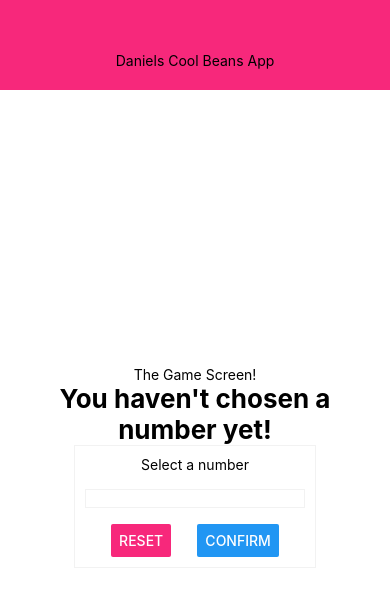
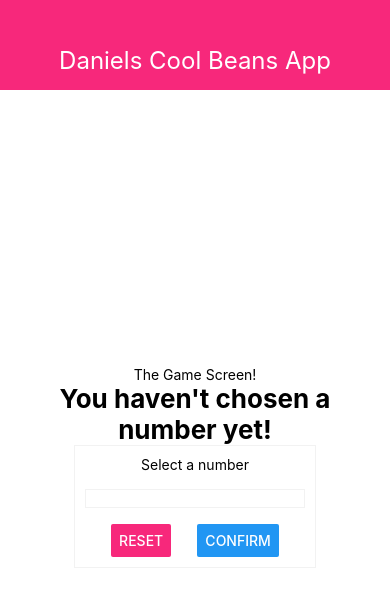
Before and after one commit to danielc92/react-native-sandbox, a React Native app: screen / in a window 390 px wide. Shown: the top 606 px of the page. Built offline with nearby package versions, Linux system fonts and the light colour scheme.

Commit message:
Added reset Handler

```diff
--- a/components/Header.js
+++ b/components/Header.js
@@ -3,20 +3,24 @@ import { View, Text, StyleSheet } from 'react-native';
 
 const Header = props => {
     return (
-        <View style={styles.header}>
-            <Text>{props.title}</Text>
+        <View style={styles.headerContainer}>
+            <Text style={styles.headerText}>{props.title}</Text>
         </View>
     )
 }
 
 const styles = StyleSheet.create({
-    header: {
+    headerContainer: {
         width: '100%',
         height: 90,
         paddingTop: 30,
         backgroundColor: '#f7287b',
         alignItems: 'center',
-        justifyContent: 'center'
+        justifyContent: 'center',
+    },
+    headerText: {
+        fontSize: 24,
+        color: '#fff',
     }
 })
 
--- a/screens/StartGame.js
+++ b/screens/StartGame.js
@@ -1,5 +1,5 @@
 import React, { useState } from 'react';
-import { View, StyleSheet, Button, Text, TextInput } from 'react-native';
+import { View, StyleSheet, Button, Alert, Text, TextInput } from 'react-native';
 
 const StartGameScreen = props => {
 
@@ -15,6 +15,12 @@ const StartGameScreen = props => {
         if (parsedNumber !== NaN) {
             setNumber(parsedNumber);
         }
+        Alert.alert('Success', 'number has been set!')
+    }
+
+    const handleResetNumber = () => {
+        setNumber(null);
+        Alert.alert('Success', 'number has been reset!')
     }
 
     return (
@@ -22,20 +28,25 @@ const StartGameScreen = props => {
             <Text>The Game Screen!</Text>
             {
                 number ?
-                <Text style={{ fontSize: 26, fontWeight: 'bold'}}>You have chosen {number}</Text>
-                :<Text style={{ textAlign: 'center', fontSize: 26, fontWeight: 'bold'}}>You haven't chosen a number yet!</Text>
+                <Text style={styles.chosenText}>You have chosen {number}</Text>
+                :<Text style={styles.chosenText}>You haven't chosen a number yet!</Text>
             }
             <View style={styles.container}>
-                <Text style={{
-                    textAlign: 'center',
-                    marginBottom: 16}}>Select a number</Text>
+                <Text style={styles.numberText}>Select a number</Text>
                 <TextInput
-                onChange={handleChangeNumber}
-                keyboardType="numeric"
-                style={{ marginBottom: 16, borderColor: '#f2f2f2', borderWidth: 1}}/>
+                    onChange={handleChangeNumber}
+                    keyboardType="numeric"
+                    style={{ marginBottom: 16, borderColor: '#f2f2f2', borderWidth: 1}}
+                />
                 <View style={styles.buttonContainer}>
-                    <Button color="#f7287b" title="Reset"/>
-                    <Button onPress={handleSetNumber} title="Confirm"/>
+                    <Button
+                        onPress={handleResetNumber}
+                        color="#f7287b" title="Reset"
+                    />
+                    <Button
+                        onPress={handleSetNumber}
+                        title="Confirm"
+                    />
                 </View>
             </View>
         </View>
@@ -58,6 +69,16 @@ const styles = StyleSheet.create({
         flexDirection: 'row',
         width: '100%',
         justifyContent: 'space-evenly',
+    },
+    numberText: {
+        textAlign: 'center',
+        marginBottom: 16
+    },
+    chosenText: {
+        textAlign: 'center',
+        fontSize: 26,
+        fontWeight: 'bold'
     }
+
 })
 export default StartGameScreen;
```
